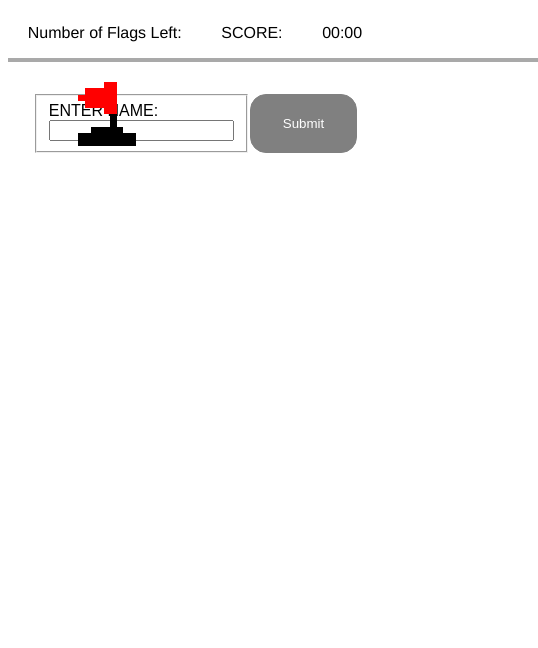
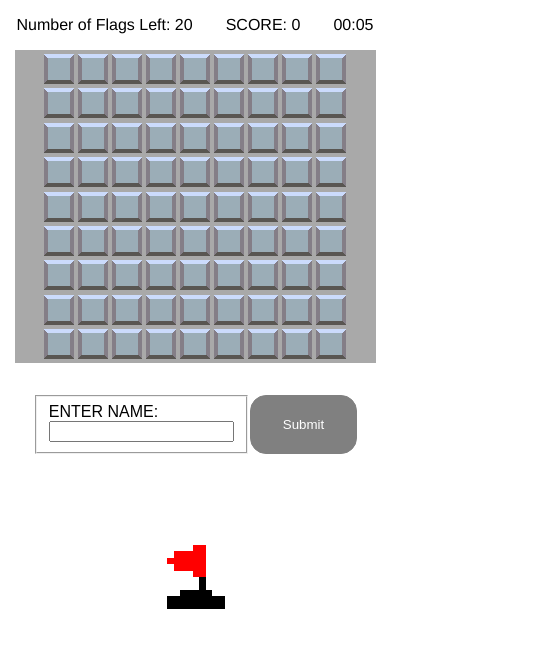
Before and after one commit to EggsArntMeme/JavaSweeper, a plain HTML site: page index.html in a window 390 px wide. Shown: the whole page, 538 px wide, since content can reach past the window. Drawn offline with Linux system fonts and the light colour scheme; a web font is replaced by a local one.

Commit message:
Created a mobile view (and commented out api.js to allow it to run)

```diff
--- a/css/styles.css
+++ b/css/styles.css
@@ -159,3 +159,29 @@ input[type='submit']:hover {
         left: 3rem;
     }
 }
+
+
+@media screen and (max-width: 400px) {
+    body {
+        width: 100%;
+        padding: 0;
+        margin: 0;
+    }
+    .flag-toggle {
+        position: absolute;
+        left: 35%;
+        bottom: 25%;
+    }
+    .flex {
+
+        gap: 0.025rem;
+        margin: 0 auto;
+        width: 90%;
+    }
+    .flex .flex {
+        width: 90%;
+        gap: 0.25rem;
+        padding: 2px 0;
+        margin: 0;
+    }
+}
--- a/js/main.js
+++ b/js/main.js
@@ -1,17 +1,29 @@
 // import fs from 'fs'
 // fs.writeFileSync('my-data.json', json_string, 'utf8')
-import { getScore } from "./api";
+// import { getScore } from "./api";
 
 
 const body = document.querySelector('.flex');
 
 let gameOver = false
+let mobileView = false
 
-const numOfTotalBombs = 40
-let numberOfFlags = numOfTotalBombs
+let numOfTotalBombs = 40
 let score = 0
 
-let dim = [15,15];
+let dim = [];
+if (window.innerWidth <= 390) {
+    mobileView = true
+    dim = [9,9];
+} else {
+    dim = [15,15];
+}
+
+
+if (mobileView) {
+    numOfTotalBombs = 20
+}
+let numberOfFlags = numOfTotalBombs
 
 
 
@@ -393,7 +405,6 @@ let testInterval = setInterval(() => {
     document.querySelector('.time').innerHTML = `${time[3]}${time[2]}:${time[1]}${time[0]}`
 
 
-    getScore()
 
 }, 1000)
 
```
Also changed, not shown: js/api.js (+13 -13 lines).
